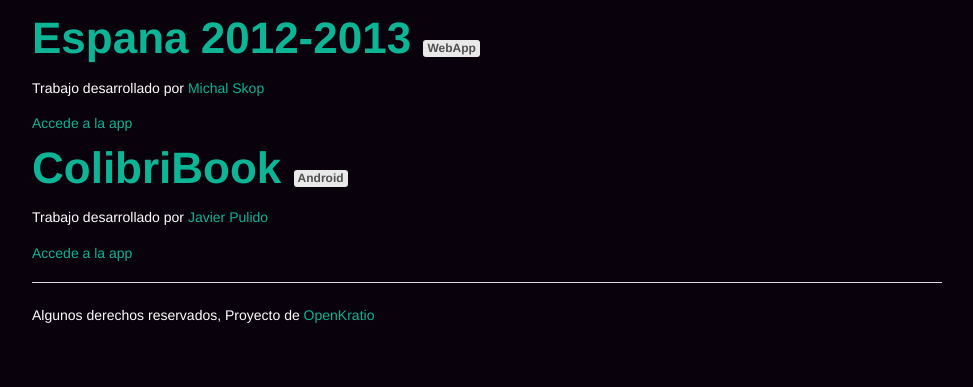
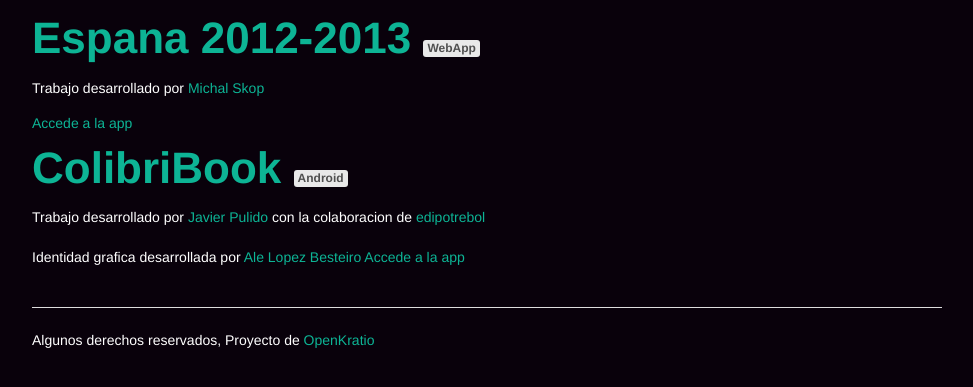
Before and after one commit to openkratio/proyecto-colibri, a Django app: template colibri/templates/main/apps.html in a window 1280 px wide. Shown: the part 118-505 px from the top of the page, without its empty margins (153-1126 px from the left). Run offline with Django 3.2, Linux system fonts and the light colour scheme; the template is opened without the code that fills it, so the values that code supplies are empty; parts of the project's set-up code (start-up, migrations or seed data) failed here and were passed over; some libraries are stand-ins or nearby versions; some web fonts are replaced.

Commit message:
Fixing name in apps page and adding new collaborators in apps

```diff
--- a/colibri/templates/main/apps.html
+++ b/colibri/templates/main/apps.html
@@ -14,7 +14,8 @@
     </div>
     <div class="twelve columns">
       <h1>ColibriBook <span class="radius secondary label">Android</span></h1>
-      <p>Trabajo desarrollado por  <a href="https://github.com/polimento">Javier Pulido</a></p>
+      <p>Trabajo desarrollado por <a href="https://github.com/pulimento">Javier Pulido</a> con la colaboracion de <a href="http://edipotrebol.es">edipotrebol</a></p>
+      <p>Identidad grafica desarrollada por <a href="http://lopezbesteiro.es">Ale Lopez Besteiro</a>
       <a href="http://github.com/openkratio/colibribook" target="_blank">Accede a la app</a>
     </div>
   </div>
```
